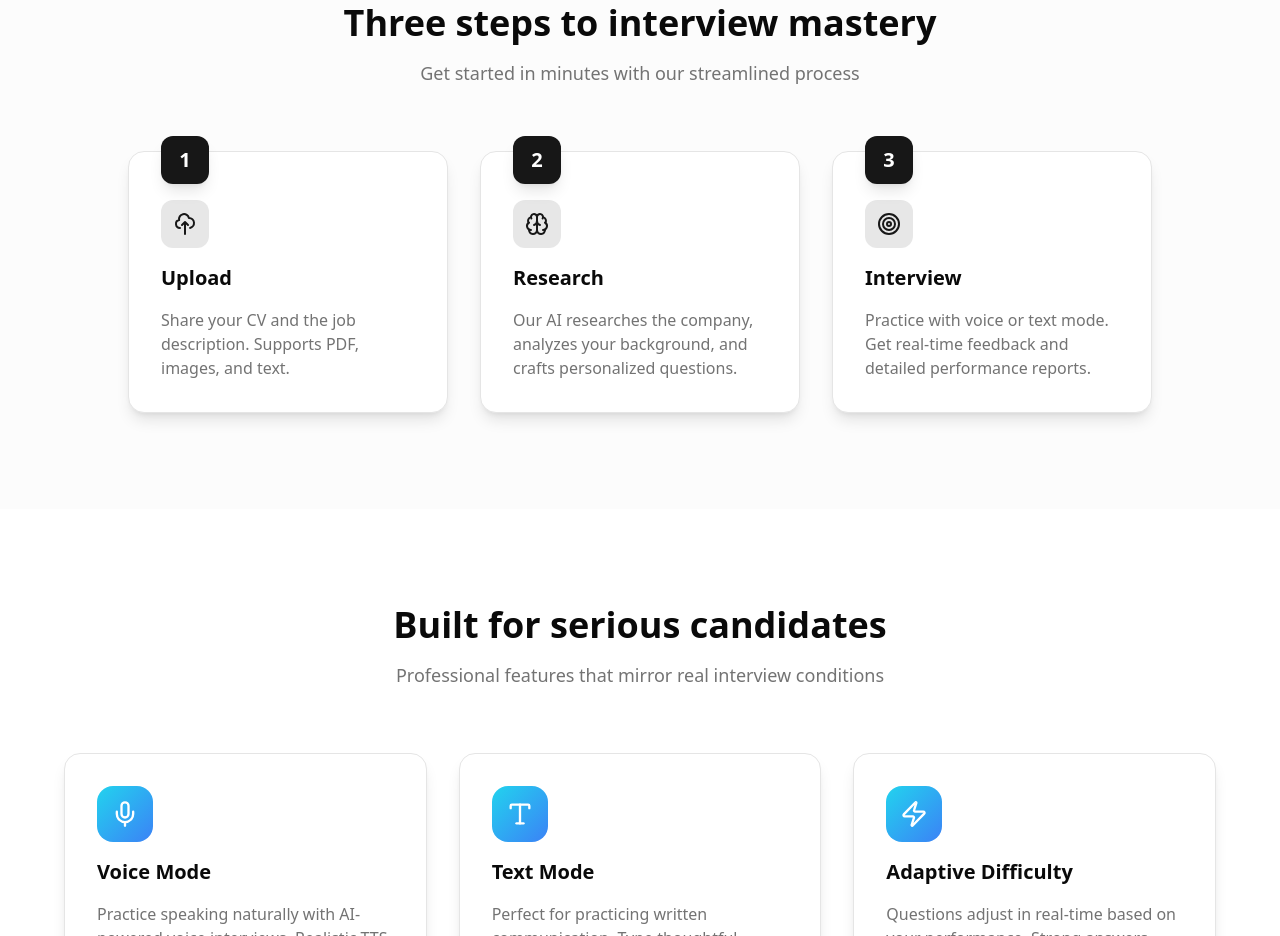
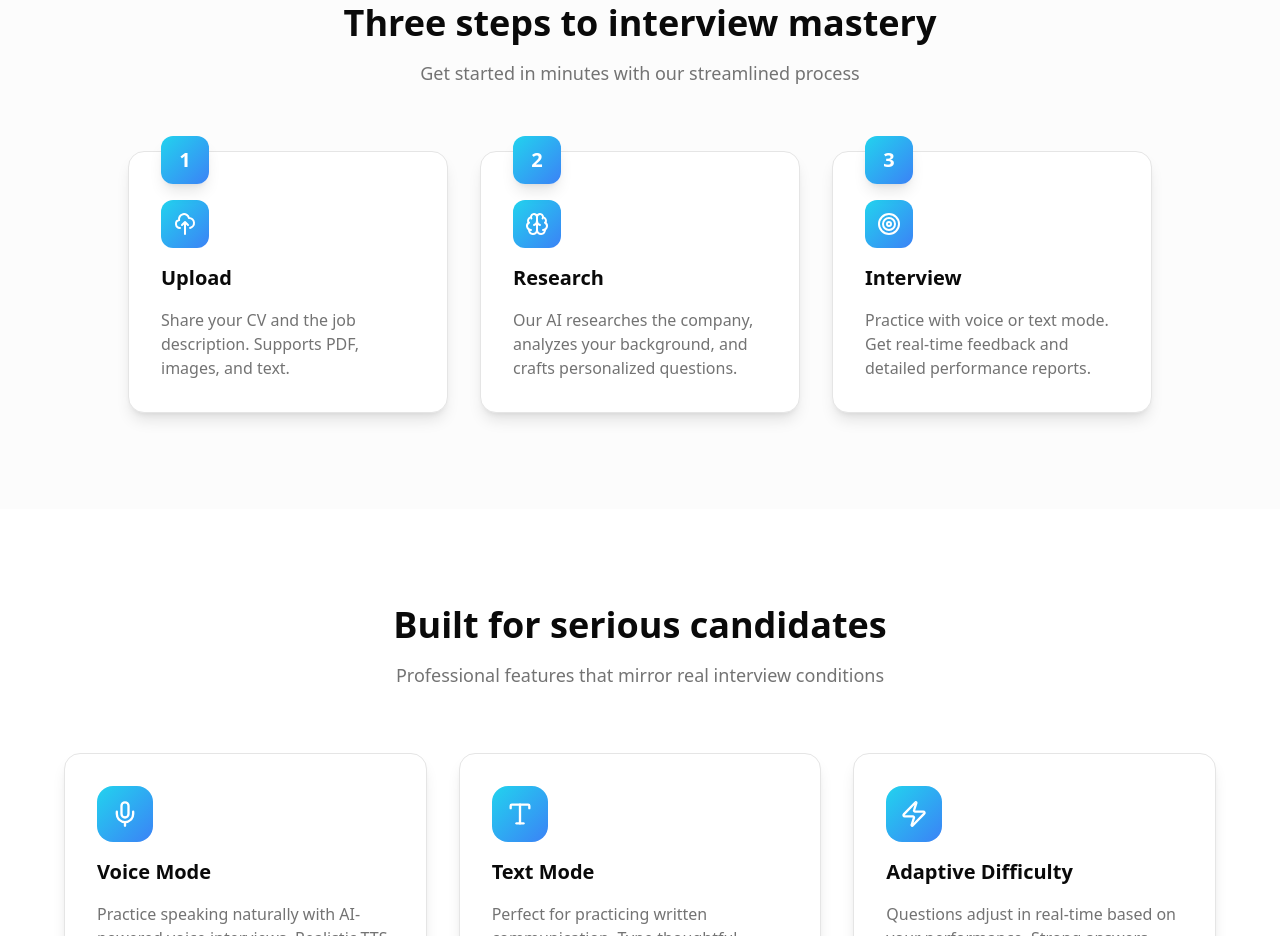
Before and after one commit to athlosconsultants/InterviewLab, a Next.js app: page / in a window 1280 px wide. Shown: the part 960-1896 px from the top of the page. Built offline with nearby package versions, Linux system fonts and the light colour scheme; no server answers.

Commit message:
Update step number badges and icons to match logo gradient

```diff
--- a/app/page.tsx
+++ b/app/page.tsx
@@ -168,13 +168,13 @@ export default async function Home() {
           <div className="grid md:grid-cols-3 gap-8 max-w-5xl mx-auto">
             {/* Step 1 */}
             <div className="relative bg-card rounded-2xl p-8 shadow-lg border border-border hover:border-primary/50 transition-all duration-300">
-              <div className="absolute -top-4 left-8 w-12 h-12 bg-primary rounded-xl flex items-center justify-center text-white font-bold text-xl shadow-lg">
+              <div className="absolute -top-4 left-8 w-12 h-12 bg-gradient-to-br from-cyan-400 to-blue-500 rounded-xl flex items-center justify-center text-white font-bold text-xl shadow-lg">
                 1
               </div>
               <div className="space-y-4 mt-4">
-                <div className="w-12 h-12 bg-primary/10 rounded-xl flex items-center justify-center">
+                <div className="w-12 h-12 bg-gradient-to-br from-cyan-400 to-blue-500 rounded-xl flex items-center justify-center">
                   <svg
-                    className="w-6 h-6 text-primary"
+                    className="w-6 h-6 text-white"
                     fill="none"
                     stroke="currentColor"
                     viewBox="0 0 24 24"
@@ -197,12 +197,12 @@ export default async function Home() {
 
             {/* Step 2 */}
             <div className="relative bg-card rounded-2xl p-8 shadow-lg border border-border hover:border-primary/50 transition-all duration-300">
-              <div className="absolute -top-4 left-8 w-12 h-12 bg-primary rounded-xl flex items-center justify-center text-white font-bold text-xl shadow-lg">
+              <div className="absolute -top-4 left-8 w-12 h-12 bg-gradient-to-br from-cyan-400 to-blue-500 rounded-xl flex items-center justify-center text-white font-bold text-xl shadow-lg">
                 2
               </div>
               <div className="space-y-4 mt-4">
-                <div className="w-12 h-12 bg-primary/10 rounded-xl flex items-center justify-center">
-                  <Brain className="w-6 h-6 text-primary" />
+                <div className="w-12 h-12 bg-gradient-to-br from-cyan-400 to-blue-500 rounded-xl flex items-center justify-center">
+                  <Brain className="w-6 h-6 text-white" />
                 </div>
                 <h3 className="text-xl font-semibold">Research</h3>
                 <p className="text-muted-foreground">
@@ -214,12 +214,12 @@ export default async function Home() {
 
             {/* Step 3 */}
             <div className="relative bg-card rounded-2xl p-8 shadow-lg border border-border hover:border-primary/50 transition-all duration-300">
-              <div className="absolute -top-4 left-8 w-12 h-12 bg-primary rounded-xl flex items-center justify-center text-white font-bold text-xl shadow-lg">
+              <div className="absolute -top-4 left-8 w-12 h-12 bg-gradient-to-br from-cyan-400 to-blue-500 rounded-xl flex items-center justify-center text-white font-bold text-xl shadow-lg">
                 3
               </div>
               <div className="space-y-4 mt-4">
-                <div className="w-12 h-12 bg-primary/10 rounded-xl flex items-center justify-center">
-                  <Target className="w-6 h-6 text-primary" />
+                <div className="w-12 h-12 bg-gradient-to-br from-cyan-400 to-blue-500 rounded-xl flex items-center justify-center">
+                  <Target className="w-6 h-6 text-white" />
                 </div>
                 <h3 className="text-xl font-semibold">Interview</h3>
                 <p className="text-muted-foreground">
```
